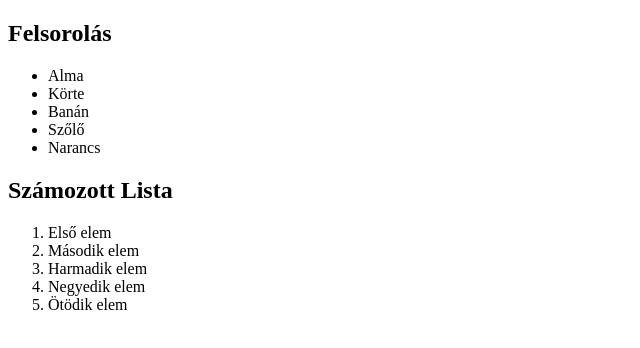
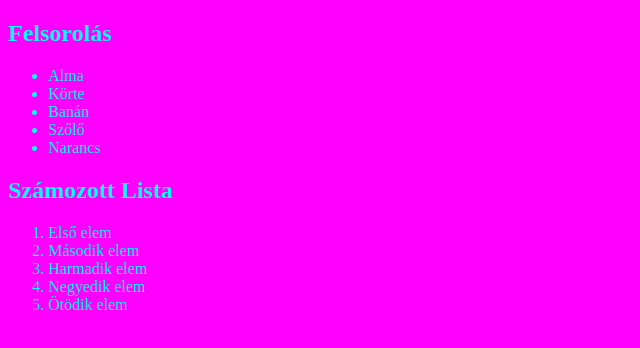
Before and after one commit to Cs3k0/szoftgit, a website built with Vite: page gitcomm/index.html in a window 1280 px wide. Shown: the whole page, without its empty margins (0-640 px from the left). Built offline with nearby package versions, Linux system fonts and the light colour scheme.

Commit message:
csunyacss

```diff
--- a/gitcomm/index.html
+++ b/gitcomm/index.html
@@ -3,6 +3,7 @@
 <head>
     <meta charset="UTF-8">
     <meta name="viewport" content="width=device-width, initial-scale=1.0">
+    <link rel="stylesheet" href="./src/style.css">
     <title>Lista Kiíratás</title>
 </head>
 <body>
--- /dev/null
+++ b/gitcomm/src/style.css
@@ -0,0 +1,9 @@
+body{
+    background-color: magenta;
+}
+ul, ol {
+    color: aqua;
+}
+h2{
+    color: aqua;
+}
```
